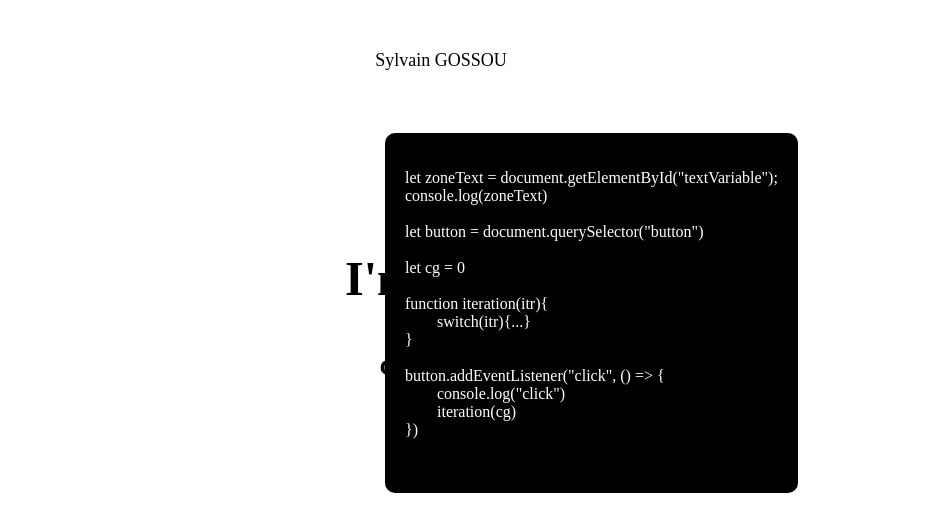
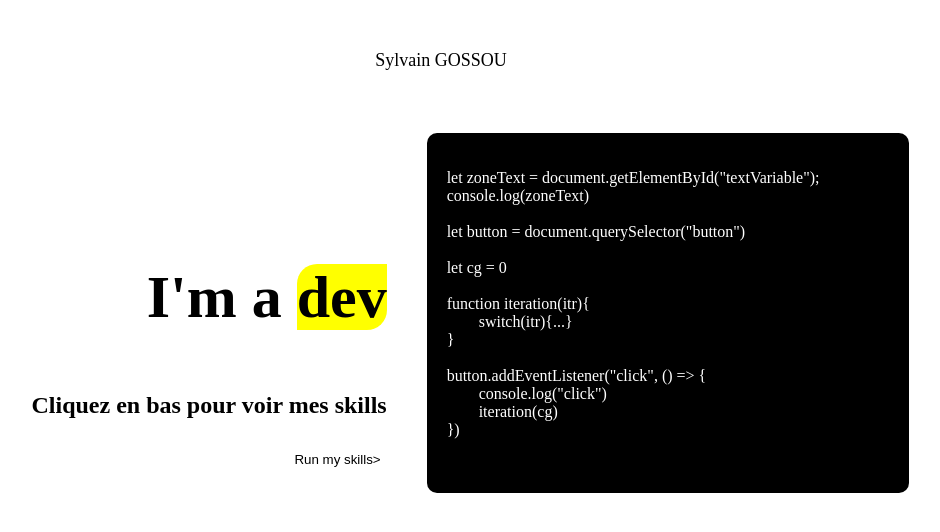
Before and after one commit to The-preterit/pre_dev, a plain HTML site: page index.html in a window 1280 px wide. Shown: the whole page, without its empty margins (199-1139 px from the left). Drawn offline with Linux system fonts and the light colour scheme.

Commit message:
AMelioration du positionnement

```diff
--- a/index.html
+++ b/index.html
@@ -14,8 +14,8 @@
 
     <div id="first">
         <div id="presentation">
-            <p id="Imdev">I'm a <u>dev</u></p>
-            <p id="textVariable">Git and Github</p>
+            <p id="Imdev">I'm a <span>dev</span></p>
+            <p id="textVariable">Cliquez en bas pour voir mes skills</p>
             <button> Run my skills> </button>
         </div>
 
--- a/scripts.js
+++ b/scripts.js
@@ -30,9 +30,9 @@ function iteration(itr){
 
         case 5:
             zoneText.innerText = "Dreaming to be Data scientist"
+            cg = 0
             break
         default:
-            cg = 0
             break
     }
     cg++
--- a/style.css
+++ b/style.css
@@ -15,27 +15,30 @@ h1{
     padding: 30px 70px;
 }
 #first button{
-    text-decoration: none;
+    border: none;
+    background-color: white;
 }
 
 #presentation{
     text-align: right;
     font-weight: bold;
-    font-size: x-large;
-    /*display: flex;
-    flex-direction: column;*/
+    font-size: 1.5em;
     padding-top: 70px;
-    /*padding-left: 100px;
-    padding-right: 5px;
-    border: solid black 1px;*/
+    width: 50%;
 }
 
 #Imdev{
-    font-size: xxx-large;
+    font-size: 2.5em;
 }
-
+#Imdev span{
+    border-top-left-radius: 20px;
+    border-bottom-right-radius: 20px;
+    background-color: yellow;
+}
 #code{
-    position: fixed;
+    width: 500px;
+    top: 30%;
+    left: 50%;
     background-color: black;
     color: white;
     text-align: left;
```
